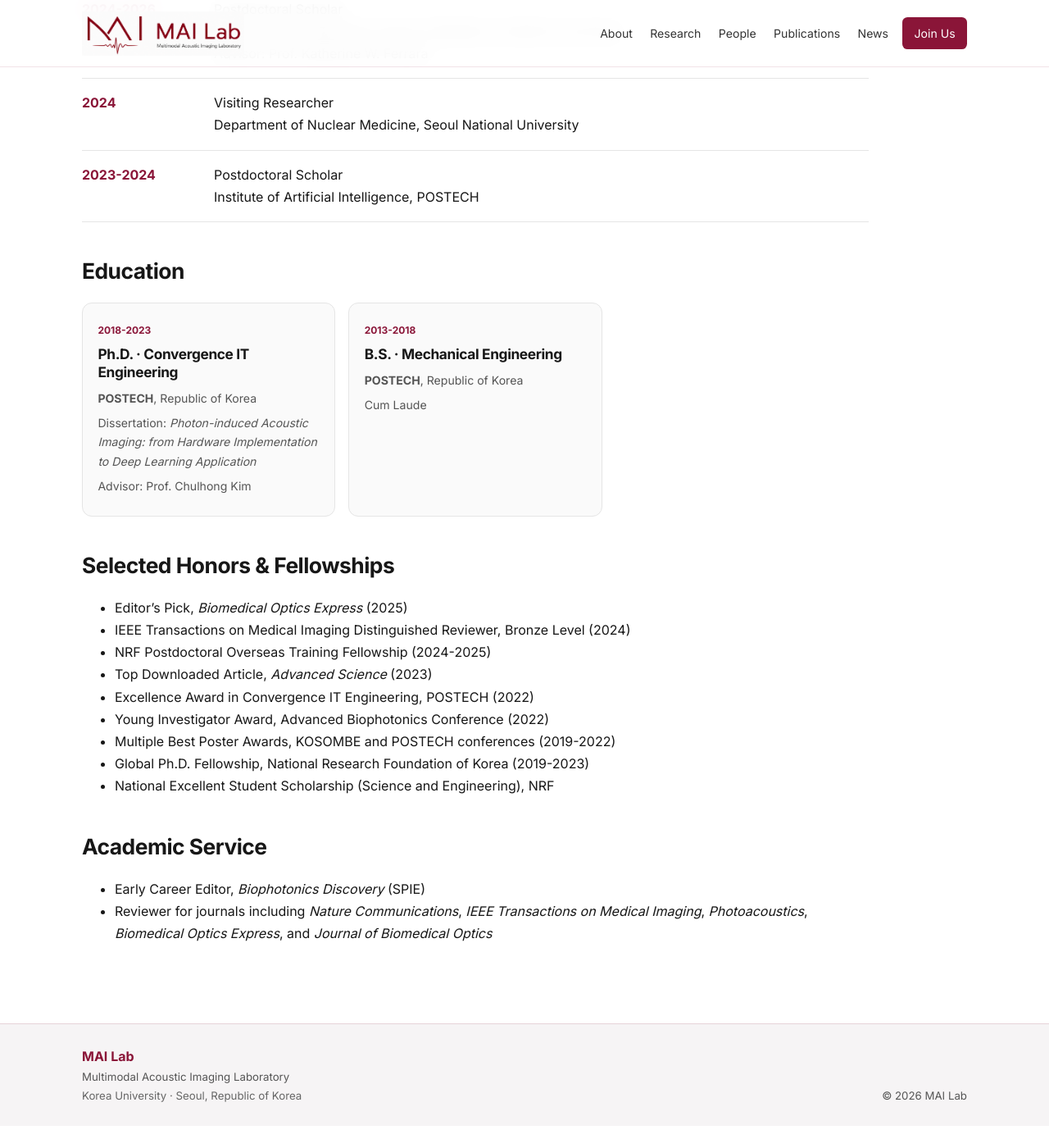
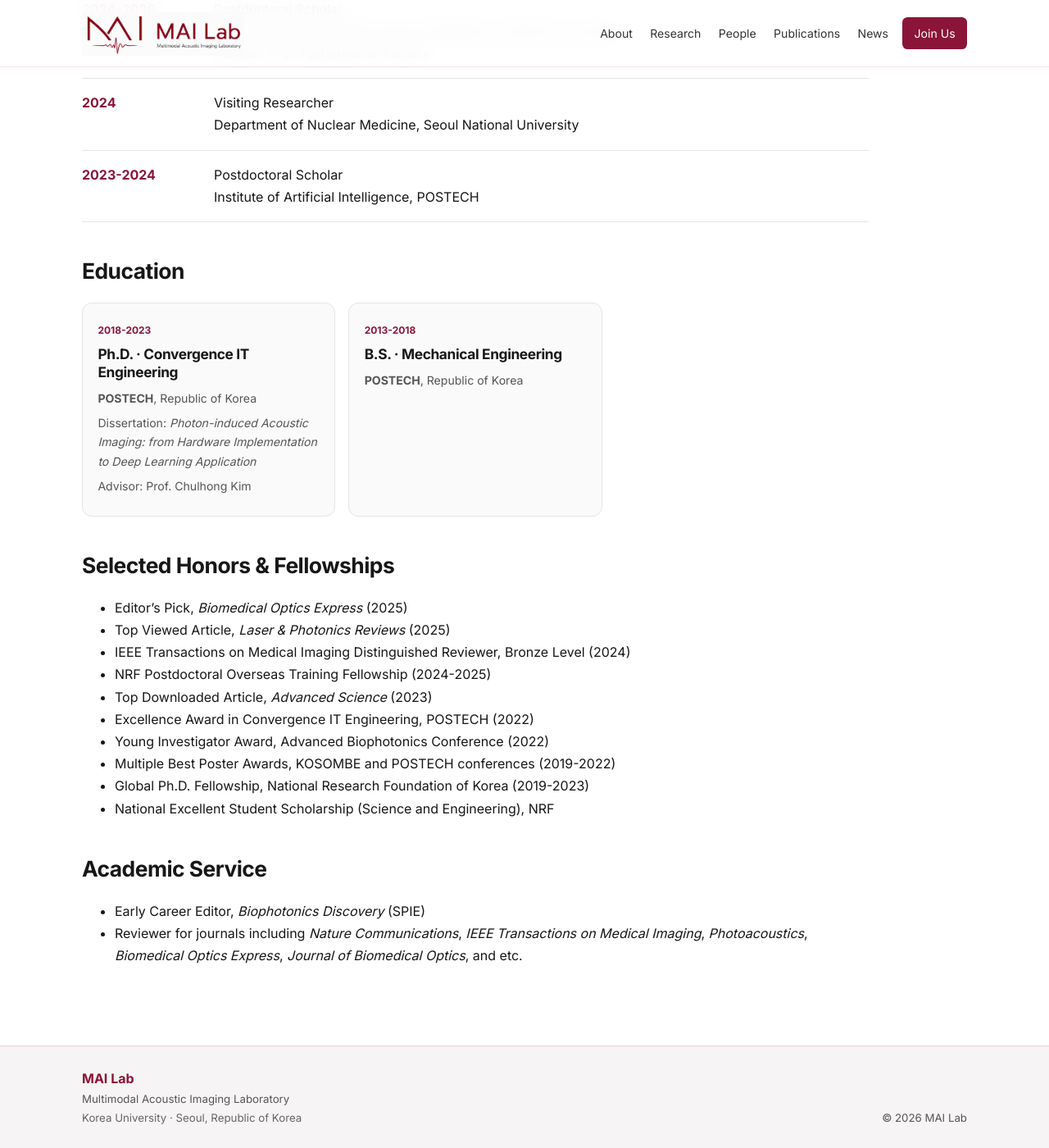
Before and after one commit to Korea-MAI-lab/Korea-MAI-lab.github.io, a Jekyll site: the page built from _members/seongwook-choi.md, in a window 1280 px wide and 1400 px high, scrolled down 1794 px. Shown: the whole window at 82% size. Built offline with Jekyll 4.4.1, drawn with Linux system fonts in a browser that asks for light colours; before the commit the page ends 3167 px from its top, so only the background shows below that.

Commit message:
Revise academic honors and service details
Updated honors and fellowship details and modified reviewer list.

```diff
--- a/_members/seongwook-choi.md
+++ b/_members/seongwook-choi.md
@@ -50,13 +50,13 @@ He received his Ph.D. in Convergence IT Engineering from POSTECH under the super
     <span>2013-2018</span>
     <h3>B.S. · Mechanical Engineering</h3>
     <p><strong>POSTECH</strong>, Republic of Korea</p>
-    <p>Cum Laude</p>
   </div>
 </div>
 
 ## Selected Honors &amp; Fellowships
 
 - Editor's Pick, *Biomedical Optics Express* (2025)
+- Top Viewed Article, *Laser & Photonics Reviews* (2025)
 - IEEE Transactions on Medical Imaging Distinguished Reviewer, Bronze Level (2024)
 - NRF Postdoctoral Overseas Training Fellowship (2024-2025)
 - Top Downloaded Article, *Advanced Science* (2023)
@@ -69,4 +69,4 @@ He received his Ph.D. in Convergence IT Engineering from POSTECH under the super
 ## Academic Service
 
 - Early Career Editor, *Biophotonics Discovery* (SPIE)
-- Reviewer for journals including *Nature Communications*, *IEEE Transactions on Medical Imaging*, *Photoacoustics*, *Biomedical Optics Express*, and *Journal of Biomedical Optics*
+- Reviewer for journals including *Nature Communications*, *IEEE Transactions on Medical Imaging*, *Photoacoustics*, *Biomedical Optics Express*, *Journal of Biomedical Optics*, and etc.
```
